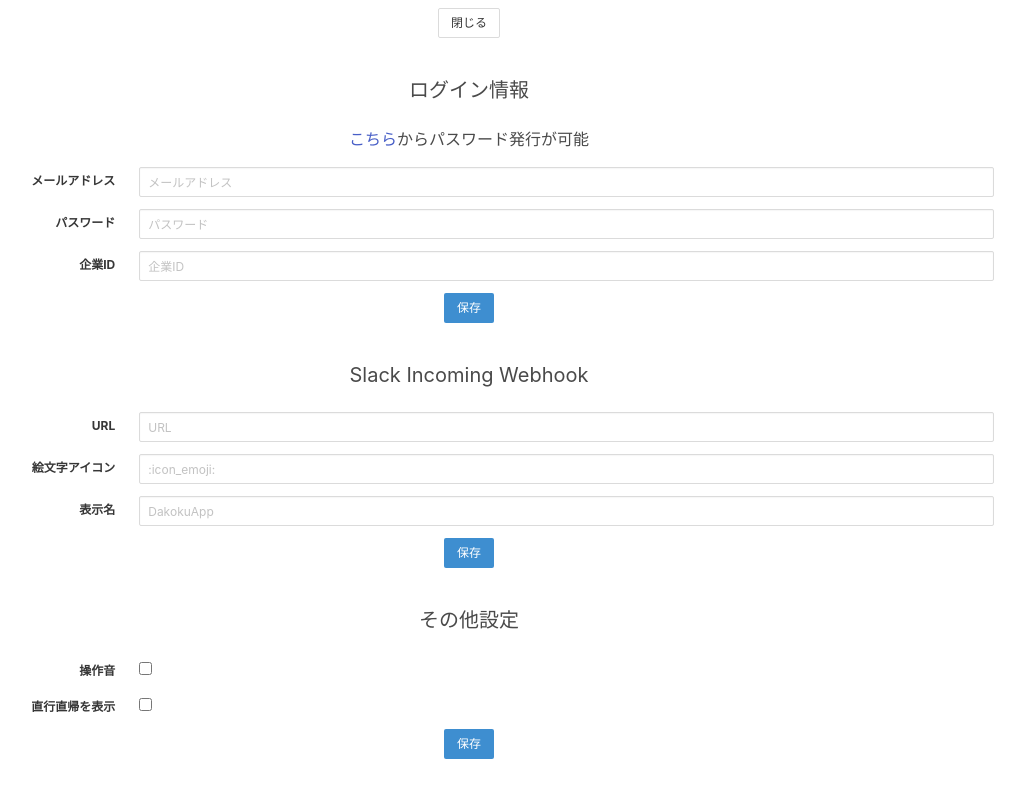
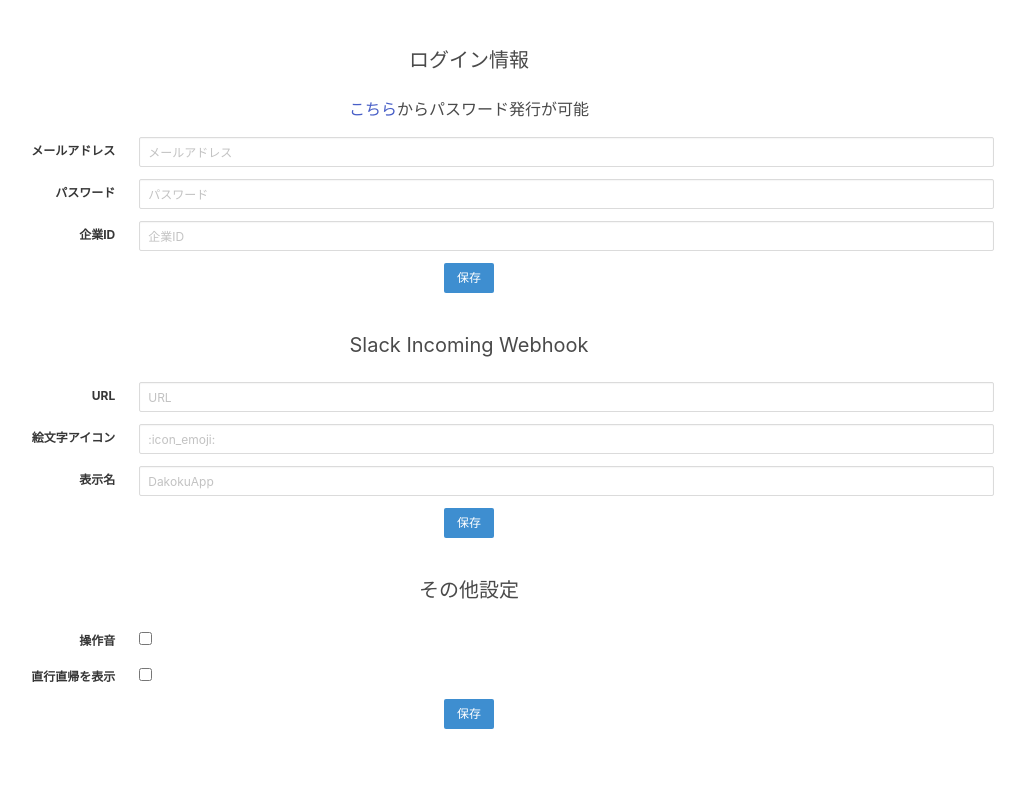
Before and after one commit to TaneAkashi/DakokuApp, a website with bundled scripts: page templates/index.html in a window 1280 px wide. Shown: the whole page, without its empty margins (171-1196 px from the left). Built offline with nearby package versions, Linux system fonts and the light colour scheme.

Commit message:
feat: 設定画面から閉じるボタンを削除

```diff
--- a/templates/index.html
+++ b/templates/index.html
@@ -18,15 +18,8 @@
     <link rel="stylesheet" href="https://cdn.jsdelivr.net/npm/bulma@0.9.2/css/bulma.min.css" crossorigin="anonymous">
   </head>
   <body>
-      <section class="columns px-2 py-2">
-        <section class="column is-offset-1 is-10">
-          <div class="buttons is-centered">
-            <button id="close" class="button is-small" type="submit">閉じる</button>
-          </div>
-        </section>
-      </section>
-
-      <section class="columns px-2 py-2">
+    <div>
+      <section class="columns px-2 py-2 pt-6">
         <section class="column is-offset-1 is-10">
           <h2 class="subtitle has-text-centered">ログイン情報</h2>
           <p class="is-size-6 has-text-centered"><a href="https://atnd.ak4.jp/reset_password" target="_blank" rel="noopener">こちら</a>からパスワード発行が可能</p>
```
